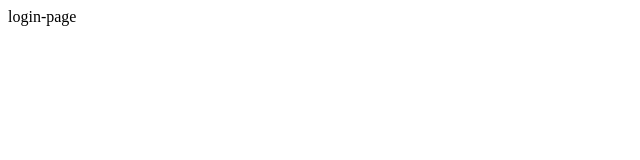
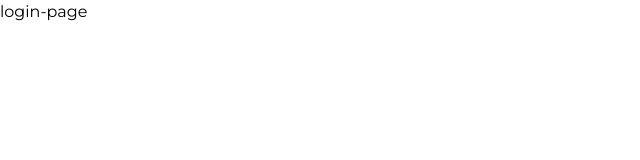
Before and after one commit to clement-jny/gamespace, a Next.js app: page / in a window 1280 px wide. Shown: the top 160 px of the page, without its empty margins (0-640 px from the left). Built offline with nearby package versions, Linux system fonts and the light colour scheme.

Commit message:
Add new font and comment current style

```diff
--- a/app/globals.css
+++ b/app/globals.css
@@ -2,7 +2,7 @@
 @tailwind components;
 @tailwind utilities;
 
-:root {
+/* :root {
 	--foreground-rgb: 0, 0, 0;
 	--background-start-rgb: 214, 219, 220;
 	--background-end-rgb: 255, 255, 255;
@@ -14,9 +14,4 @@
 		--background-start-rgb: 0, 0, 0;
 		--background-end-rgb: 0, 0, 0;
 	}
-}
-
-body {
-	color: rgb(var(--foreground-rgb));
-	background: linear-gradient(to bottom, transparent, rgb(var(--background-end-rgb))) rgb(var(--background-start-rgb));
-}
+} */
--- a/app/layout.tsx
+++ b/app/layout.tsx
@@ -1,22 +1,17 @@
-// import './globals.css'
-//import type { Metadata } from 'next'
-//import { Sarpanch } from 'next/font/google'
+import './globals.css';
+import type { Metadata } from 'next';
+import { Montserrat } from 'next/font/google';
 
-//const inter = Sarpanch({ subsets: ['latin'], weight: '400',  })
+const montserrat = Montserrat({ subsets: ['latin'] });
 
-// export const metadata: Metadata = {
-// 	title: 'Create Next App',
-// 	description: 'Generated by create next app',
-// }
+export const metadata: Metadata = {
+	title: 'GameSpace'
+}
 
 export default function RootLayout({ children }: { children: React.ReactNode }) {
 	return (
-		// <html lang="en">
-		// 	<body className={inter.className}>{children}</body>
-		// </html>
-
 		<html lang="en">
-			<body>{children}</body>
+			<body className={montserrat.className}>{children}</body>
 		</html>
 	)
 }
```
